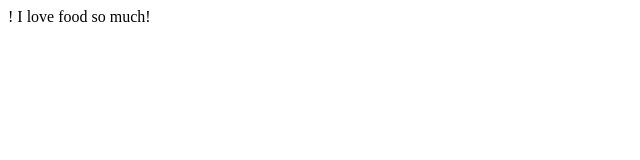
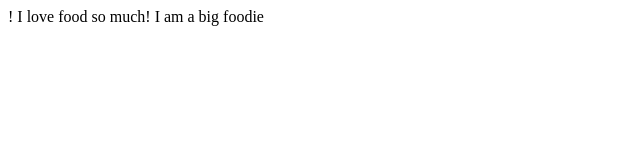
Before and after one commit to AfridaC/my-website, a plain HTML site: page index.html in a window 1280 px wide. Shown: the whole page, without its empty margins (0-640 px from the left). Drawn offline with Linux system fonts and the light colour scheme.

Commit message:
Revert "Create index.html"
Added I am a big foodie to new-work

```diff
--- a/index.html
+++ b/index.html
@@ -5,6 +5,6 @@
     <title></title>
   </head>
   <body>
-    I love food so much!
+    I love food so much! I am a big foodie
   </body>
 </html>
```
